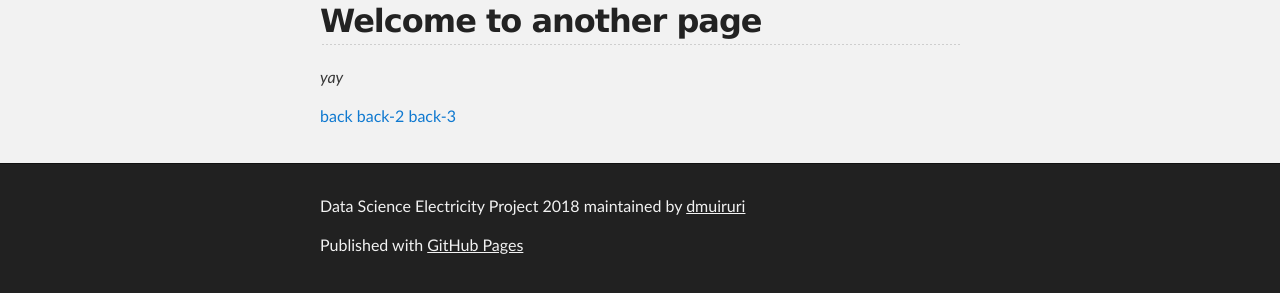
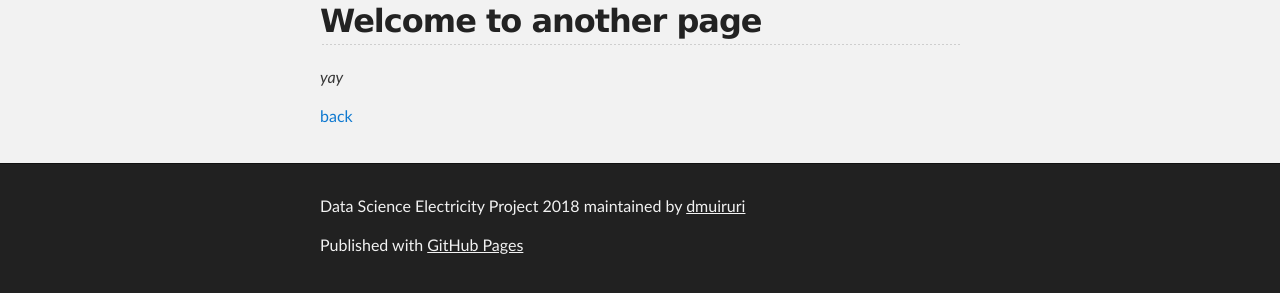
Before and after one commit to dmuiruri/ds_proj, a Jekyll site: the page built from docs/pages/another-page.md, in a window 1280 px wide. Shown: the part 362-655 px from the top of the page. Built offline with Jekyll 4.4.1, drawn with Linux system fonts in a browser that asks for light colours; our own code applies the rules of GitHub Pages for plain Markdown files.

```diff
--- a/docs/pages/another-page.md
+++ b/docs/pages/another-page.md
@@ -6,6 +6,5 @@ layout: default
 
 _yay_
 
-[back](././)
-[back-2](./../)
-[back-3](./..)
+
+[back](./..)
```
Also changed, not shown: docs/index.md (+2 -1 lines).
